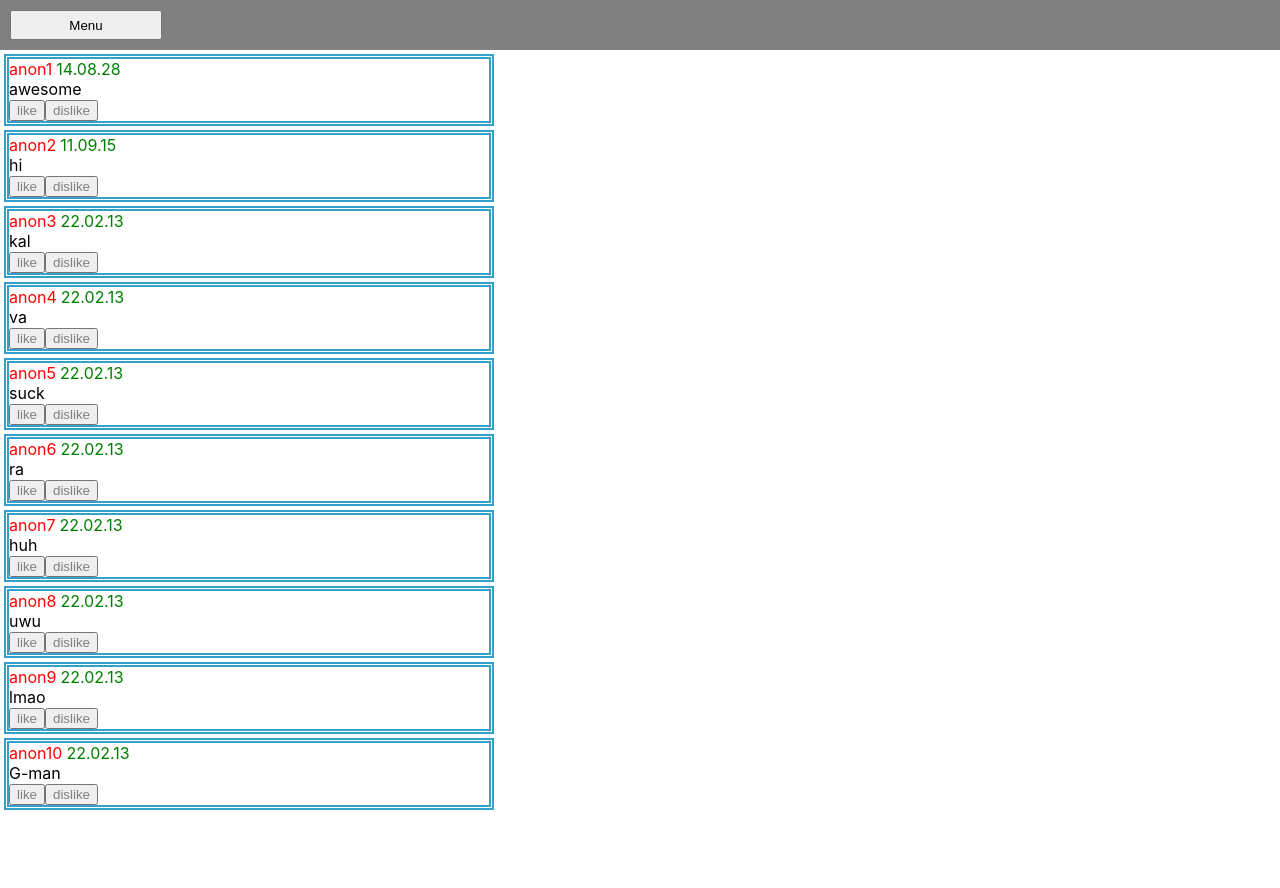
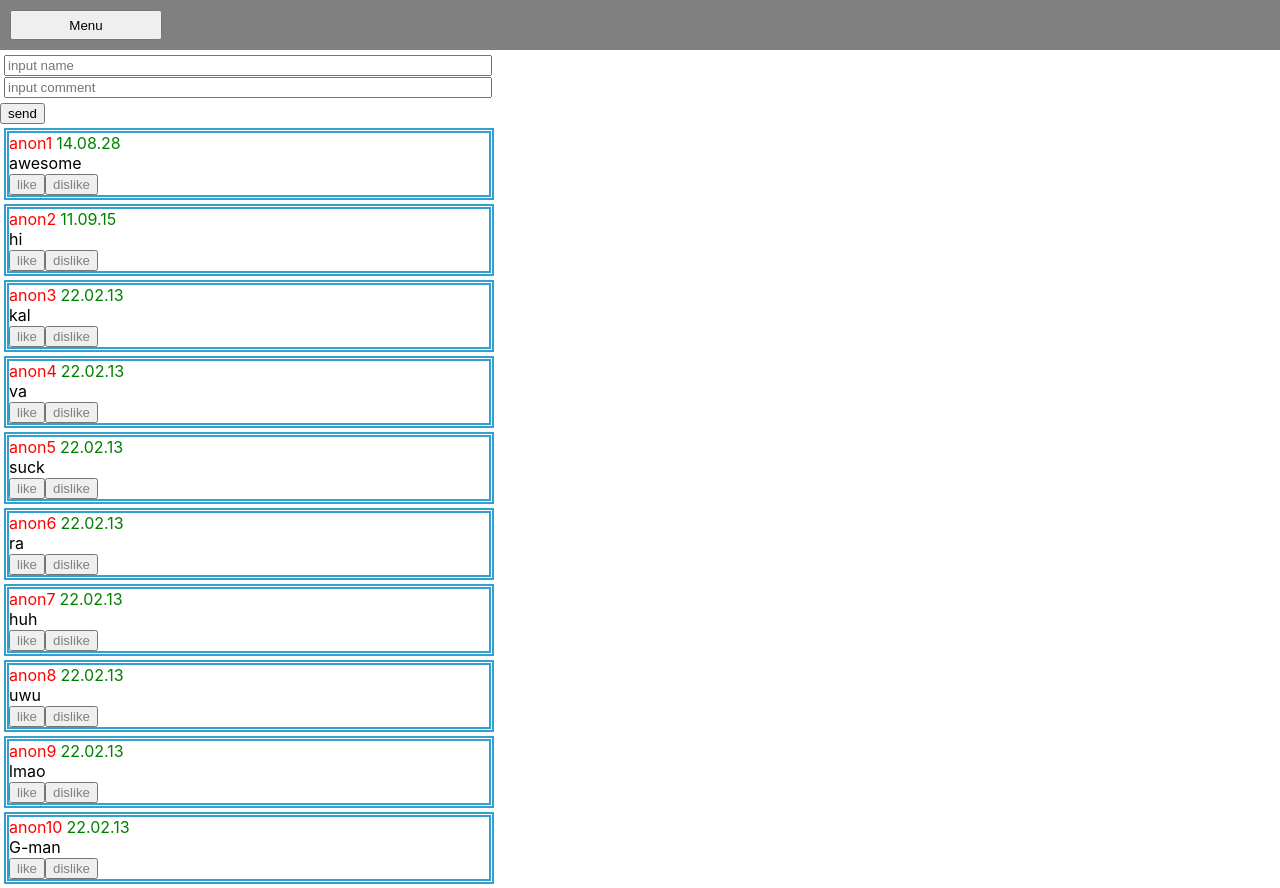
Before and after one commit to ydekor/react-test1, a React (Create React App) app: page / in a window 1280 px wide. Before the commit the page ends 814 px from the top, so only its background shows below. Built offline with nearby package versions, Linux system fonts and the light colour scheme.

Commit message:
added the ability to leave your comments

```diff
--- a/src/app/comments/Comments.js
+++ b/src/app/comments/Comments.js
@@ -1,6 +1,7 @@
 import style from './Comments.module.css';
 
 function Comment(props) {
+
     return <div className={style.comment}>
         <div className={style.headerCom}>
             <div className={style.headerAuthor}>
--- a/src/app/content/Content.js
+++ b/src/app/content/Content.js
@@ -1,6 +1,6 @@
 import style from './Content.module.css';
 import Comment from "../comments/Comments";
-import React from "react";
+import React, {useState} from "react";
 
 //const comments = { id: 1, name: 'user1', created: 'da', comment: 'text'}
 //const comments = [{id: 1}, {name: 'user1'}, {created: 'da'}, {comment: 'text'}];
@@ -70,15 +70,48 @@ const arr = [
 ]
 
 function Content() {
-    return (
-        <div className={style.testWindow}>
-            {arr.map(e => <Comment
+    const [text1, setText1] = useState('');
+    const [text2, setText2] = useState('');
+    const [comments, setComments] = useState(arr);
+
+    const handleChange1 = (event) => {
+        setText1(event.target.value);
+    }
+    const handleChange2 = (event) => {
+        setText2(event.target.value);
+    }
+
+    const sendData = () => {
+        const newArr = {
+            id: comments.length + 1,
+            name: text1,
+            created: new Date().toLocaleDateString(),
+            comment: text2,
+        }
+        setComments([...comments, newArr]);
+        setText1('');
+        setText2('');
+    }
+
+    return <div className={style.testWindow}>
+        <div className={style.inputData}>
+            <div><input type="text" className={style.inputName} placeholder={"input name"} value={text1} onChange={handleChange1} /></div>
+            <div><input type="text" className={style.inputComment} placeholder={"input comment"} value={text2} onChange={handleChange2} /></div>
+            {/*<p>{text1}</p>*/}
+            {/*<p>{text2}</p>*/}
+        </div>
+        <div className={style.sendData}>
+            <button onClick={sendData}>send</button>
+        </div>
+        <div>
+            {comments.map(e => <Comment
+                key={e.id}
                 userName={e.name}
                 userDate={e.created}
                 commentText={e.comment}
             />)}
             {/*<Comment userName="oleg" userDate="22.02.13" commentText="dsadasdsadasdasADSdasdasdasdsa" />*/}
         </div>
-    );
+    </div>
 }
 export default Content;
--- a/src/app/content/Content.module.css
+++ b/src/app/content/Content.module.css
@@ -3,7 +3,23 @@
     /*display: flex;*/
     /*justify-content: center;*/
     /*align-items: center;*/
+
 }
 .testText {
     border: thick double #32a1ce
 }
+.sendData {
+
+}
+.inputData {
+    margin: 4px;
+    display: block;
+}
+.inputComment {
+    width: 60vh;
+    color:grey;
+}
+.inputName {
+    width: 60vh;
+    color: grey;
+}
--- a/src/app/leftPanel/LeftPanel.module.css
+++ b/src/app/leftPanel/LeftPanel.module.css
@@ -1,5 +1,5 @@
 .sidePanel {
     background-color: chartreuse;
-    height: 100vh;
+
     width: 20vh;
 }
```
